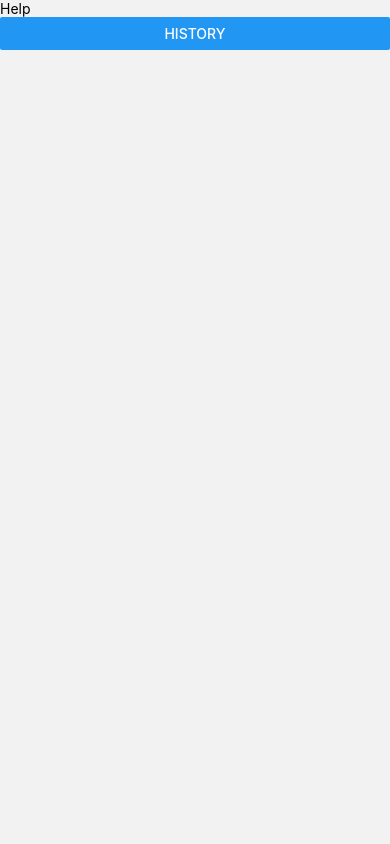
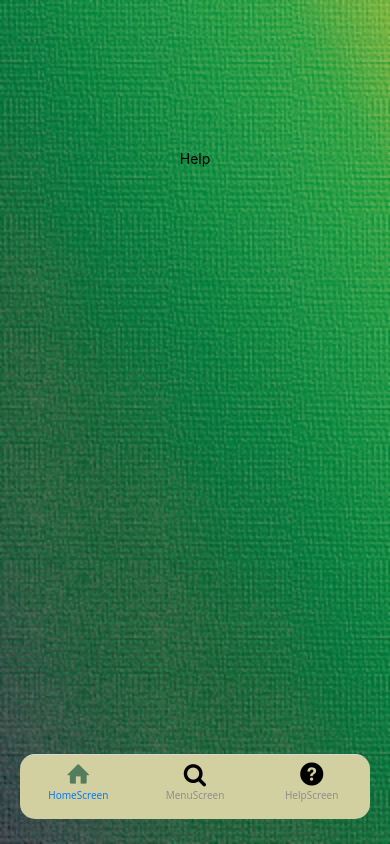
Before and after one commit to pablonobile99/App-Ecommerce-Nobile, a React Native app: screen /Help in a window 390 px wide. Built offline with nearby package versions, Linux system fonts and the light colour scheme.

Commit message:
tab navigator

```diff
--- a/App.js
+++ b/App.js
@@ -1,11 +1,8 @@
-
 import { useEffect, useState } from 'react';
 import { useFonts } from 'expo-font';
 
 import Navigator from './src/navigation/Navigator';
-
-
-
+import TabNavigator from './src/navigation/TabNavigator';
 
 export default function App() {
 
@@ -28,8 +25,7 @@ export default function App() {
   }
   else{
     return (
-      <Navigator></Navigator>
+      <TabNavigator/>
     );
   }
-
 }
--- a/package.json
+++ b/package.json
@@ -10,6 +10,7 @@
   },
   "dependencies": {
     "@expo/metro-runtime": "~5.0.4",
+    "@react-navigation/bottom-tabs": "^7.3.14",
     "@react-navigation/native": "^7.1.10",
     "@react-navigation/native-stack": "^7.3.14",
     "expo": "^53.0.0",
--- a/src/navigation/Navigator.jsx
+++ b/src/navigation/Navigator.jsx
@@ -1,5 +1,5 @@
 import { createNativeStackNavigator } from '@react-navigation/native-stack';
-import { NavigationContainer } from '@react-navigation/native';
+
 import Home from '../screens/Home';
 import Loadgame from '../screens/Loadgame';
 import Newgame from '../screens/Newgame';
@@ -12,8 +12,7 @@ const Stack = createNativeStackNavigator();
 
 const Navigator = () => {
   return (
-    <NavigationContainer>
-        <Stack.Navigator initialRouteName='Home' screenOptions={{headerShown: false}}>
+    <Stack.Navigator initialRouteName='Home' screenOptions={{headerShown: false}}>
           <Stack.Screen name="Home" component={Home}/>
           <Stack.Screen name="Loadgame" component={Loadgame}/>
           <Stack.Screen name="Newgame" component={Newgame}/>
@@ -21,7 +20,8 @@ const Navigator = () => {
           <Stack.Screen name="History" component={History}/>
           <Stack.Screen name="Help" component={Help}/>
         </Stack.Navigator>
-      </NavigationContainer>
+
+
   )
 }
 
--- /dev/null
+++ b/src/navigation/TabNavigator.jsx
@@ -0,0 +1,80 @@
+import { StyleSheet, Text, View } from 'react-native'
+import { NavigationContainer } from '@react-navigation/native';
+import { createBottomTabNavigator } from '@react-navigation/bottom-tabs';
+import Help from '../screens/Help';
+import Navigator from './Navigator';
+import Loadgame from '../screens/Loadgame';
+import Header from '../components/Header';
+
+import Entypo from '@expo/vector-icons/Entypo';
+import FontAwesome from '@expo/vector-icons/FontAwesome';
+import { colors } from '../global/colors';
+
+const Tab = createBottomTabNavigator();
+
+const TabNavigator = () => {
+    return (
+        <NavigationContainer>
+            <Tab.Navigator
+                screenOptions={{
+                    headerShown: false,
+                    tabBarStyle: styles.tabBar
+                }}
+
+            >
+                <Tab.Screen
+                    name="HomeScreen"
+                    component={Navigator}
+                    options={{
+                        tabBarIcon: ({focused}) =>
+                            <Entypo
+                                name="home"
+                                size={24}
+                                color={!focused ? colors.dark : colors.primary}
+                            />
+                    }}
+                />
+                <Tab.Screen
+                    name="MenuScreen"
+                    component={Loadgame}
+                    options={{
+                        tabBarIcon: ({focused}) =>
+                            <FontAwesome
+                                name="search"
+                                size={24}
+                                color={!focused ? colors.dark : colors.primary}
+                            />
+                    }}
+                />
+                <Tab.Screen
+                    name="HelpScreen"
+                    component={Help}
+                    options={{
+                        tabBarIcon: ({focused}) => (
+                            <Entypo
+                                name="help-with-circle"
+                                size={24}
+                                color={!focused ? colors.dark : colors.primary}
+                            />
+                        )
+                    }}
+                />
+            </Tab.Navigator>
+        </NavigationContainer>
+    )
+}
+
+export default TabNavigator
+
+const styles = StyleSheet.create({
+    tabBar:{
+        backgroundColor: colors.light,
+        shadowColor: "black",
+        elevation: 4,
+        position: "absolute",
+        bottom: 25,
+        marginHorizontal: 20,
+        borderRadius: 15,
+        height: 65,
+    }
+})
--- a/src/screens/Help.jsx
+++ b/src/screens/Help.jsx
@@ -1,22 +1,25 @@
-import { Button, StyleSheet, Text, View } from 'react-native'
+import { Button, ImageBackground, StyleSheet, Text, View } from 'react-native'
 import React from 'react'
+import { globalStyles } from '../global/BackGroundStyle'
 
-const Help = ({navigation, route}) => {
-  const visitarHistory = () => {
-    navigation.navigate("History");
-  };
 
-  console.log(route.params)
+const Help = ({ navigation, route }) => {
 
   return (
-    <View>
-      <Text>Help</Text>
-      <Button title='History' onPress={()=> visitarHistory()}/>
-
-    </View>
+    <ImageBackground source={require("../../assets/fondo.png")} resizeMode='cover' style={globalStyles.imageBK}>
+      <View style={styles.conteiner}>
+        <Text>Help</Text>
+      </View>
+    </ImageBackground>
   )
 }
 
 export default Help
 
-const styles = StyleSheet.create({})
+const styles = StyleSheet.create({
+    conteiner: {
+    flex: 1,
+    alignItems: "center",
+    marginTop: 150,
+  }
+})
```
Also changed, not shown: 2 other files (tests, documents, lock files or other folders).
